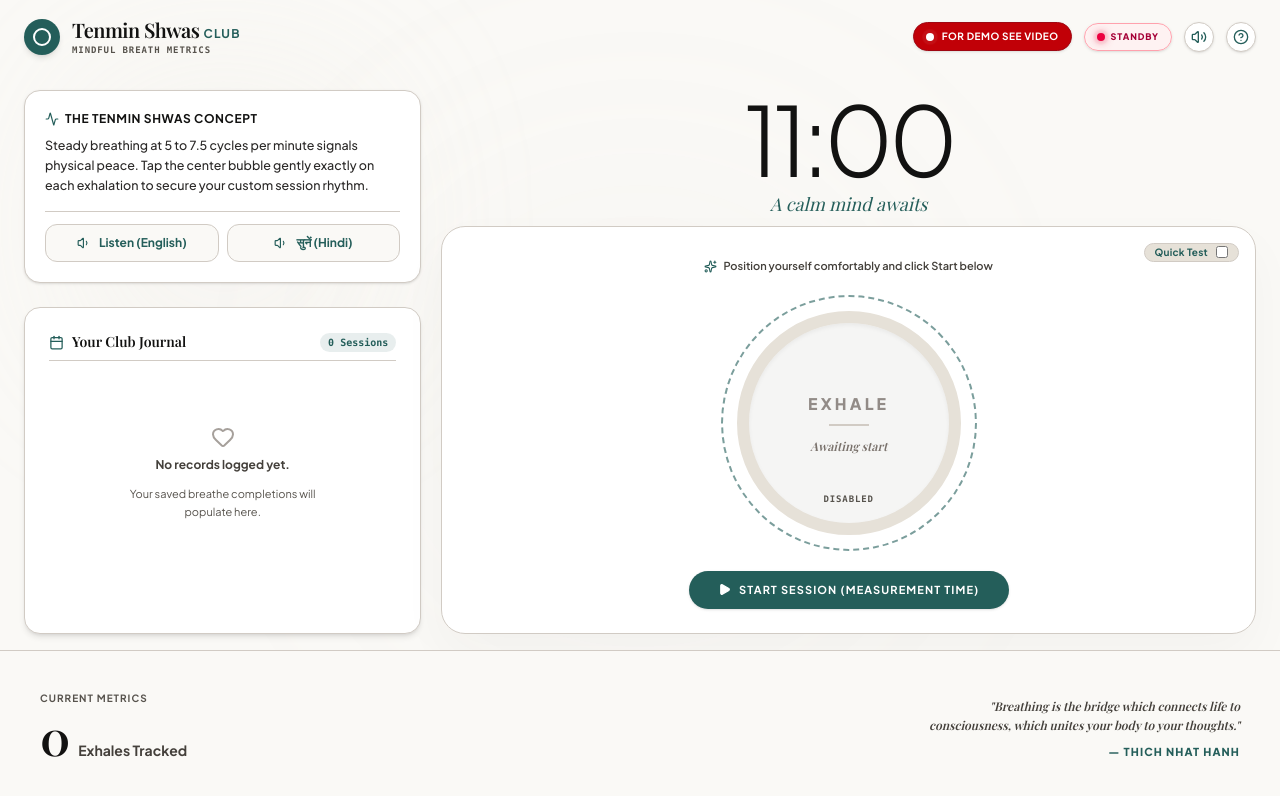
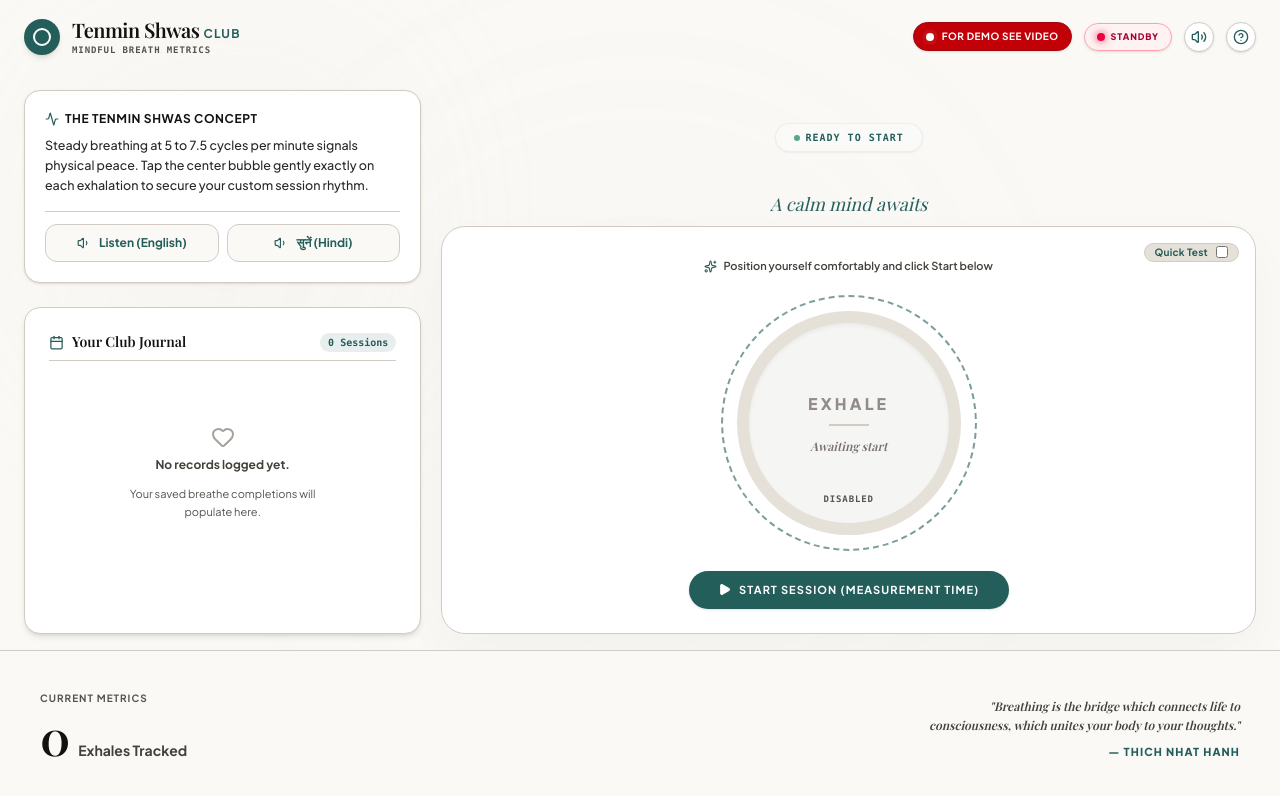
Before and after one commit to aggarwal-p/tenmin-club-apl, a React (Vite) app: page / in a window 1280 px wide. Shown: the top 796 px of the page. Built offline with nearby package versions, Linux system fonts and the light colour scheme; a web font is replaced by a local one.

Commit message:
feat(ui): update standby state display
Replace the static timer display with a "Ready to start" activity pill in the standby state to improve visual guidance and brand identity.

```diff
--- a/src/App.tsx
+++ b/src/App.tsx
@@ -849,12 +849,12 @@
                 </span>
               </div>
             ) : (
-              <h1
-                id="timer-display"
-                className="text-[72px] md:text-[96px] font-light leading-none tracking-tighter text-natural-dark"
-              >
-                {formatTime(sessionTime)}
-              </h1>
+              <div className="h-[96px] flex flex-col items-center justify-center w-full max-w-sm px-4 animate-fade-in" id="standby-activity-bar-container">
+                <span className="text-[10px] font-mono tracking-widest text-[#245E5A] font-extrabold uppercase flex items-center gap-1.5 bg-stone-50 border border-stone-200/60 px-4.5 py-1.5 rounded-full shadow-xs">
+                  <span className="w-1.5 h-1.5 rounded-full bg-[#1B8C5A] inline-block animate-pulse" />
+                  Ready to start
+                </span>
+              </div>
             )}
             <p className="text-natural-teal font-serif italic text-base md:text-lg transition-all duration-700 mt-1">
               {isRunning ? "Stay present in this moment" : "A calm mind awaits"}
@@ -931,33 +931,39 @@
               >
                 {/* Concentric helper text */}
                 <div className="z-10 text-center px-4 flex flex-col items-center justify-center pointer-events-none selection:bg-transparent">
-                  <span className={`text-sm md:text-base uppercase tracking-[0.2em] font-black block mb-1 md:mb-2 transition-colors duration-500 ${
-                    isRunning ? 'text-natural-teal' : 'text-stone-500/80'
-                  }`}>
-                    Exhale
-                  </span>
-
-                  <div className="w-10 h-[2px] bg-natural-border mb-3" />
-
                   {isRunning ? (
                     <>
-                      <span className="text-stone-850 text-[11px] md:text-xs font-bold italic font-serif">
-                        Tap to track exhale
+                      <span className="text-5xl md:text-6xl font-serif font-black text-[#245E5A] block tracking-tight">
+                        {totalExhales}
                       </span>
-                      <span className="text-[10px] md:text-[11px] font-sans font-bold tracking-widest text-white uppercase mt-2 md:mt-3 block bg-gradient-to-r from-emerald-500 via-teal-500 via-cyan-500 to-indigo-500 animate-gradient-flow px-3 py-1 rounded-full shadow-sm">
-                        Flow Active
+                      <span className="text-[9px] uppercase tracking-widest font-sans font-extrabold text-stone-600 mt-1 block">
+                        Tracking Value
+                      </span>
+
+                      <div className="w-10 h-[2px] bg-natural-border my-2.5" />
+
+                      <span className="text-[10px] md:text-[11px] font-sans font-bold tracking-widest text-white uppercase block bg-gradient-to-r from-emerald-500 via-teal-500 via-cyan-500 to-indigo-500 animate-gradient-flow px-3 py-1 rounded-full shadow-sm">
+                        Tap on Exhale
                       </span>
                     </>
                   ) : (
-                    <span className="text-stone-500 text-[11px] md:text-xs font-bold italic font-serif">
-                      Awaiting start
-                    </span>
+                    <>
+                      <span className={`text-sm md:text-base uppercase tracking-[0.2em] font-black block mb-1 md:mb-2 transition-colors duration-500 text-stone-500/80`}>
+                        Exhale
+                      </span>
+
+                      <div className="w-10 h-[2px] bg-natural-border mb-3" />
+
+                      <span className="text-stone-500 text-[11px] md:text-xs font-bold italic font-serif">
+                        Awaiting start
+                      </span>
+                    </>
                   )}
                 </div>
 
                 {/* Tiny wave particle that spikes on click */}
                 <span className="absolute bottom-4 font-mono text-[8px] md:text-[9px] tracking-widest uppercase text-stone-600 font-bold pointer-events-none z-10 selection:bg-transparent">
-                  {isRunning ? "Cycle Active" : "Disabled"}
+                  {isRunning ? "Measurement Active" : "Disabled"}
                 </span>
 
               </button>
```
